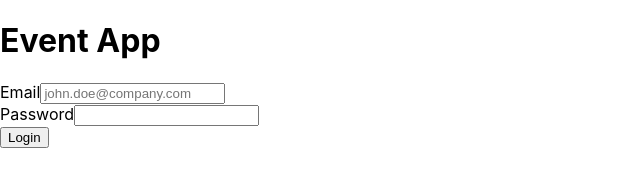
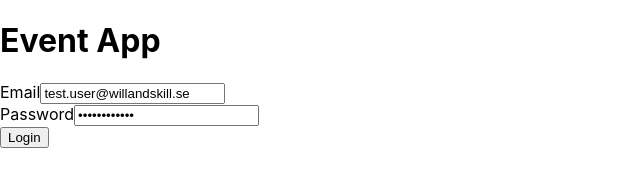
Before and after one commit to henningsover/js-lessons-event-app, a React (Create React App) app: page / in a window 1280 px wide. Shown: the top 176 px of the page, without its empty margins (0-640 px from the left). Built offline with nearby package versions, Linux system fonts and the light colour scheme.

Commit message:
*Set token on login *Set default login credentials

```diff
--- a/src/App.js
+++ b/src/App.js
@@ -4,8 +4,9 @@
 const LOGIN_URL = `${ROOT_URL}auth/api-token-auth/`;
 
 function App() {
-  const [email, setEmail] = useState("");
-  const [password, setPassword] = useState("");
+  const [token, setToken] = useState(null);
+  const [email, setEmail] = useState("test.user@willandskill.se");
+  const [password, setPassword] = useState("js-lesson-10");
 
   function login() {
     const payload = {
@@ -21,9 +22,10 @@
     })
       .then((res) => res.json())
       .then((data) => {
-        console.log(data.token);
+        setToken(data.token);
       });
   }
+  console.log(token);
 
   return (
     <div>
```
